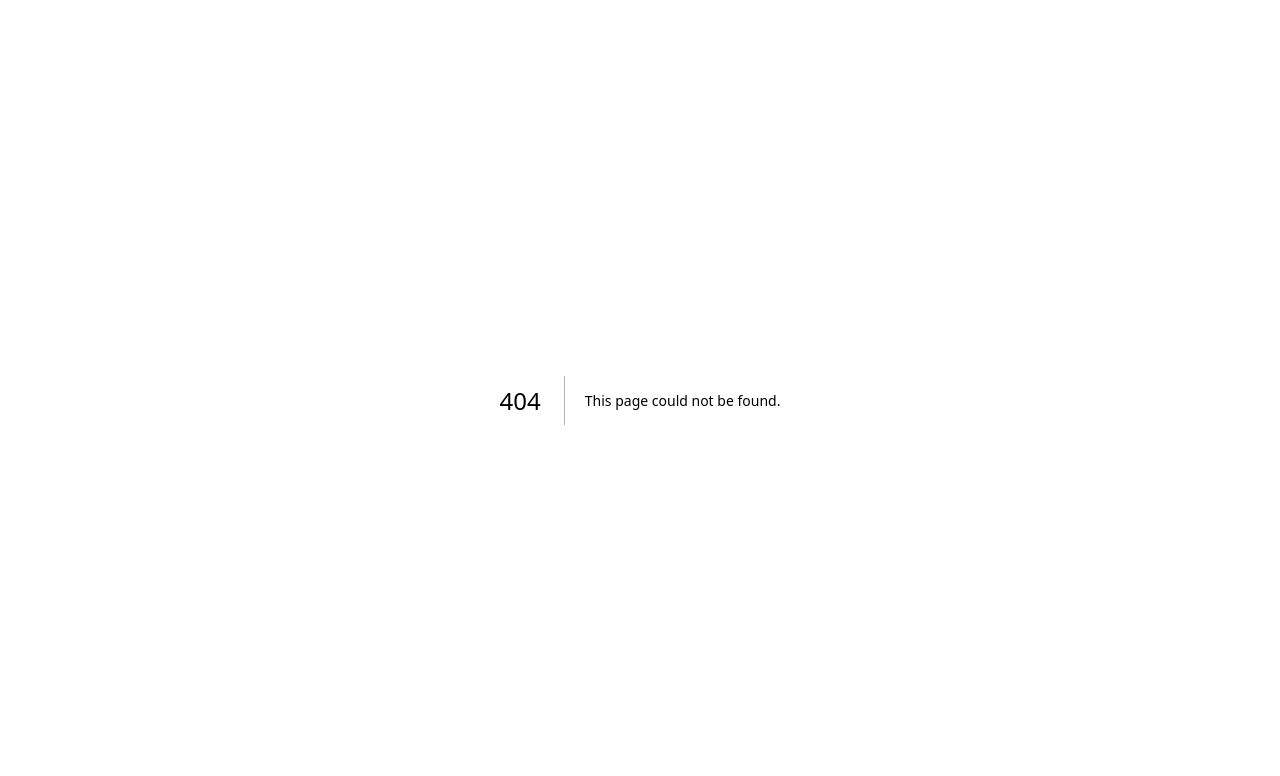
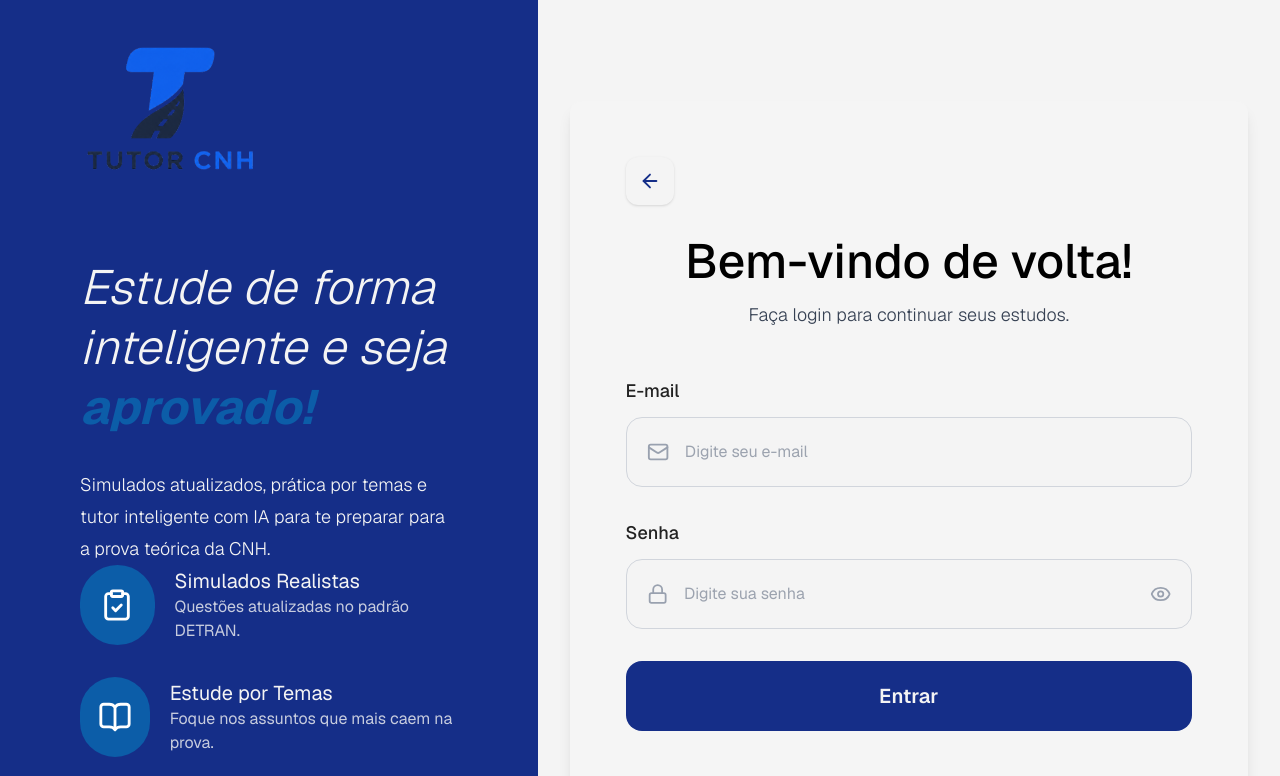
Before and after one commit to JosueMedino01/gestao-projeto-ufal, a Next.js app: page /auth/login in a window 1280 px wide. Before the commit this address had no page. Shown: the top 776 px of the page. Built offline with nearby package versions, Linux system fonts and the light colour scheme.

Commit message:
Create login page with form and benefits section

```diff
--- /dev/null
+++ b/app/auth/login/page.tsx
@@ -0,0 +1,181 @@
+"use client";
+import Image from "next/image";
+import Link from "next/link";
+import {
+  Mail,
+  Lock,
+  Eye,
+  BookOpen,
+  Bot,
+  ClipboardCheck,
+  ArrowLeft
+} from "lucide-react";
+import { useRouter } from "next/navigation";
+
+export default function LoginPage() {
+  const router = useRouter();
+
+  return (
+    <main className="flex min-h-screen bg-white">
+      {/* LADO ESQUERDO */}
+      <section className="relative hidden w-[42%] flex-col overflow-hidden bg-[#152E88] lg:flex">
+        <div className="absolute inset-0 bg-[#152E88]" />
+
+        <div className="relative z-10 flex h-full flex-col px-20 py-10">
+          {/* Logo */}
+          <div className="mb-10">
+          <Image
+          src="/tutor-cnh-logo.png"
+          alt="Tutor CNH"
+          width={311}
+          height={236}
+          className="h-auto w-[180px] object-contain"
+          priority/>
+        </div>
+
+          {/* Texto principal */}
+          <div className="mt-10 max-w-md">
+            <h2 className="text-5xl font-light italic leading-tight text-white">
+              Estude de forma inteligente e seja{" "}
+              <span className="font-bold text-[#0C5DA8]">
+                aprovado!
+              </span>
+            </h2>
+
+            <p className="mt-8 text-lg font-light leading-8 text-white">
+              Simulados atualizados, prática por temas e tutor inteligente
+              com IA para te preparar para a prova teórica da CNH.
+            </p>
+          </div>
+
+          {/* Benefícios */}
+          <div className="mt-auto mb-12 space-y-8">
+            <div className="flex items-center gap-5">
+              <div className="flex h-20 w-20 items-center justify-center rounded-full bg-[#0C5DA8]">
+                <ClipboardCheck size={34} color="white" />
+              </div>
+
+              <div>
+                <h3 className="text-xl text-white">
+                  Simulados Realistas
+                </h3>
+
+                <p className="text-white/80">
+                  Questões atualizadas no padrão DETRAN.
+                </p>
+              </div>
+            </div>
+
+            <div className="flex items-center gap-5">
+              <div className="flex h-20 w-20 items-center justify-center rounded-full bg-[#0C5DA8]">
+                <BookOpen size={34} color="white" />
+              </div>
+
+              <div>
+                <h3 className="text-xl text-white">
+                  Estude por Temas
+                </h3>
+
+                <p className="text-white/80">
+                  Foque nos assuntos que mais caem na prova.
+                </p>
+              </div>
+            </div>
+
+            <div className="flex items-center gap-5">
+              <div className="flex h-20 w-20 items-center justify-center rounded-full bg-[#0C5DA8]">
+                <Bot size={34} color="white" />
+              </div>
+
+              <div>
+                <h3 className="text-xl text-white">
+                  Tutor Inteligente com IA
+                </h3>
+
+                <p className="text-white/80">
+                  Tire dúvidas e receba explicações personalizadas.
+                </p>
+              </div>
+            </div>
+          </div>
+        </div>
+      </section>
+
+      {/* LADO DIREITO */}
+      <section className="flex flex-1 items-center justify-center bg-white px-8">
+        <div className="w-full max-w-3xl rounded-xl bg-[#F5F5F5] p-14 shadow-lg">
+          <div className="mb-12 text-center">
+
+            <button
+            onClick={() => router.back()}
+            className="mb-8 flex h-12 w-12 items-center justify-center rounded-xl bg-white text-[#152E88] shadow transition hover:bg-[#F0F4FF]">
+            <ArrowLeft size={22} />
+          </button>
+            <h2 className="text-5xl font-medium text-black">
+              Bem-vindo de volta!
+            </h2>
+
+            <p className="mt-4 text-lg font-light text-gray-700">
+              Faça login para continuar seus estudos.
+            </p>
+          </div>
+
+          <form className="space-y-8">
+            {/* Email */}
+            <div>
+              <label className="mb-3 block text-lg font-medium text-[#222222]">
+                E-mail
+              </label>
+
+              <div className="flex h-[70px] items-center rounded-2xl border border-gray-300 bg-white px-5">
+                <Mail className="text-gray-400" />
+
+                <input
+                type="email"
+                placeholder="Digite seu e-mail"
+                className="ml-4 w-full bg-transparent text-[#222222] placeholder:text-[#9CA3AF] outline-none"/>
+              </div>
+            </div>
+
+            {/* Senha */}
+            <div>
+              <label className="mb-3 block text-lg font-medium text-[#222222]">
+                Senha
+              </label>
+
+              <div className="flex h-[70px] items-center rounded-2xl border border-gray-300 bg-white px-5">
+                <Lock className="text-gray-400" />
+
+                <input
+                  type="password"
+                  placeholder="Digite sua senha"
+                  className="ml-4 w-full bg-transparent text-[#222222] placeholder:text-[#9CA3AF] outline-none"/>
+
+                <Eye className="text-gray-400" />
+              </div>
+            </div>
+
+            {/* Botão */}
+            <button type="button" onClick={() => router.push("/dashboard/inicio")}
+              className="h-[70px] w-full rounded-2xl bg-[#152E88] text-xl font-semibold text-white transition hover:bg-[#0f236a]">
+              Entrar
+            </button>
+          </form>
+
+          <div className="mt-10 text-center text-lg">
+            <span className="text-gray-500">
+              Ainda não tem uma conta?
+            </span>
+
+            <Link
+              href="/cadastro"
+              className="ml-2 font-medium text-[#23248D]"
+            >
+              Cadastre-se
+            </Link>
+          </div>
+        </div>
+      </section>
+    </main>
+  );
+}
```
